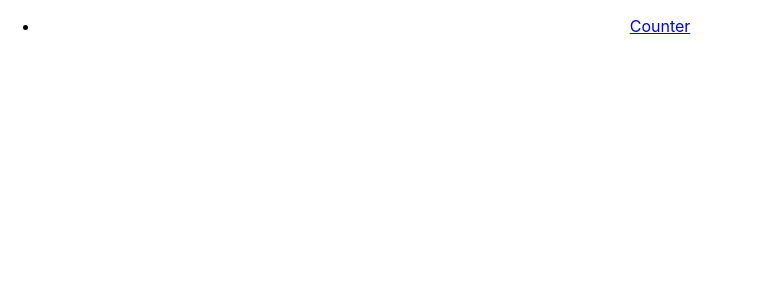
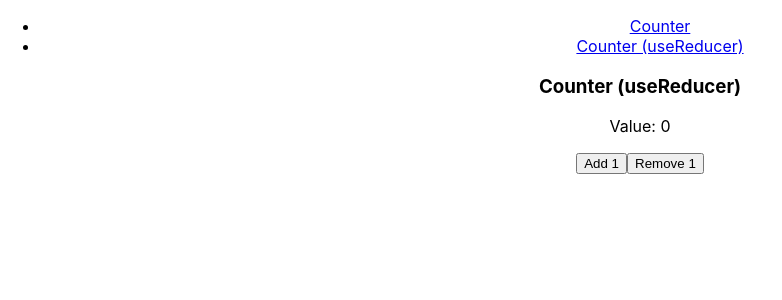
Before and after one commit to sandstorm/basic-react-redux-training-examples, a React (Create React App) app: page /counter-reducer in a window 1280 px wide. Shown: the top 300 px of the page, without its empty margins (0-782 px from the left). Built offline with nearby package versions, Linux system fonts and the light colour scheme.

Commit message:
[TASK] Counter with useReducer

```diff
--- a/src/App.tsx
+++ b/src/App.tsx
@@ -8,6 +8,7 @@ import {
 import './App.css';
 
 import Counter from './examples/Counter'
+import CounterUseReducer from './examples/CounterReducer'
 
 const App: React.FC = () => {
   return (
@@ -17,9 +18,11 @@ const App: React.FC = () => {
           <li>
           <Link to='/counter'>Counter</Link>
           </li>
+          <li><Link to='/counter-reducer'>Counter (useReducer)</Link></li>
         </ul>
         <Switch>
           <Route path='/counter' component={Counter} />
+          <Route path='/counter-reducer' component={CounterUseReducer} />
         </Switch>
       </div>
     </Router>
--- /dev/null
+++ b/src/examples/CounterReducer.tsx
@@ -0,0 +1,48 @@
+import React, { useReducer } from 'react';
+
+type Props = {
+}
+
+type ActionType = 'INCREMENT' | 'DECREMENT'
+
+type Action = { type: ActionType }
+type State = number
+
+const reducer = (state: State, action: Action): State => {
+  switch (action.type) {
+    case 'INCREMENT': {
+      return state + 1
+    }
+
+    case 'DECREMENT': {
+      return state - 1
+    }
+
+    default: {
+      return state
+    }
+  }
+}
+
+const CounterUseReducer = React.memo((props: Props) => {
+  const [counter, dispatch] = useReducer(reducer, 0)
+
+  return (
+    <div>
+      <h3>Counter (useReducer)</h3>
+      <div>
+        <p>
+          Value: {counter}
+        </p>
+        <button onClick={() => dispatch({type: 'INCREMENT'})}>
+          Add 1
+        </button>
+        <button onClick={() => dispatch({type: 'DECREMENT'})}>
+          Remove 1
+        </button>
+      </div>
+    </div>
+  );
+})
+
+export default CounterUseReducer;
```
